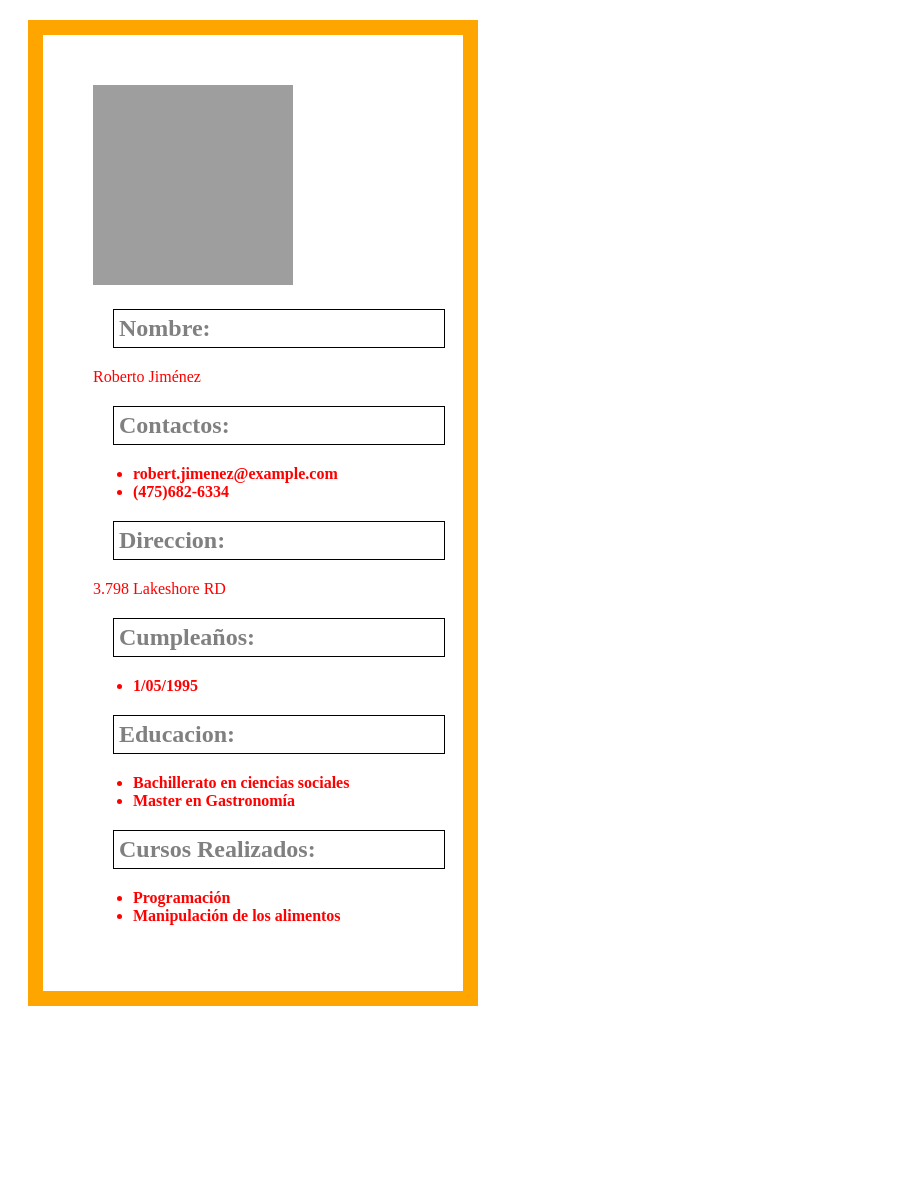
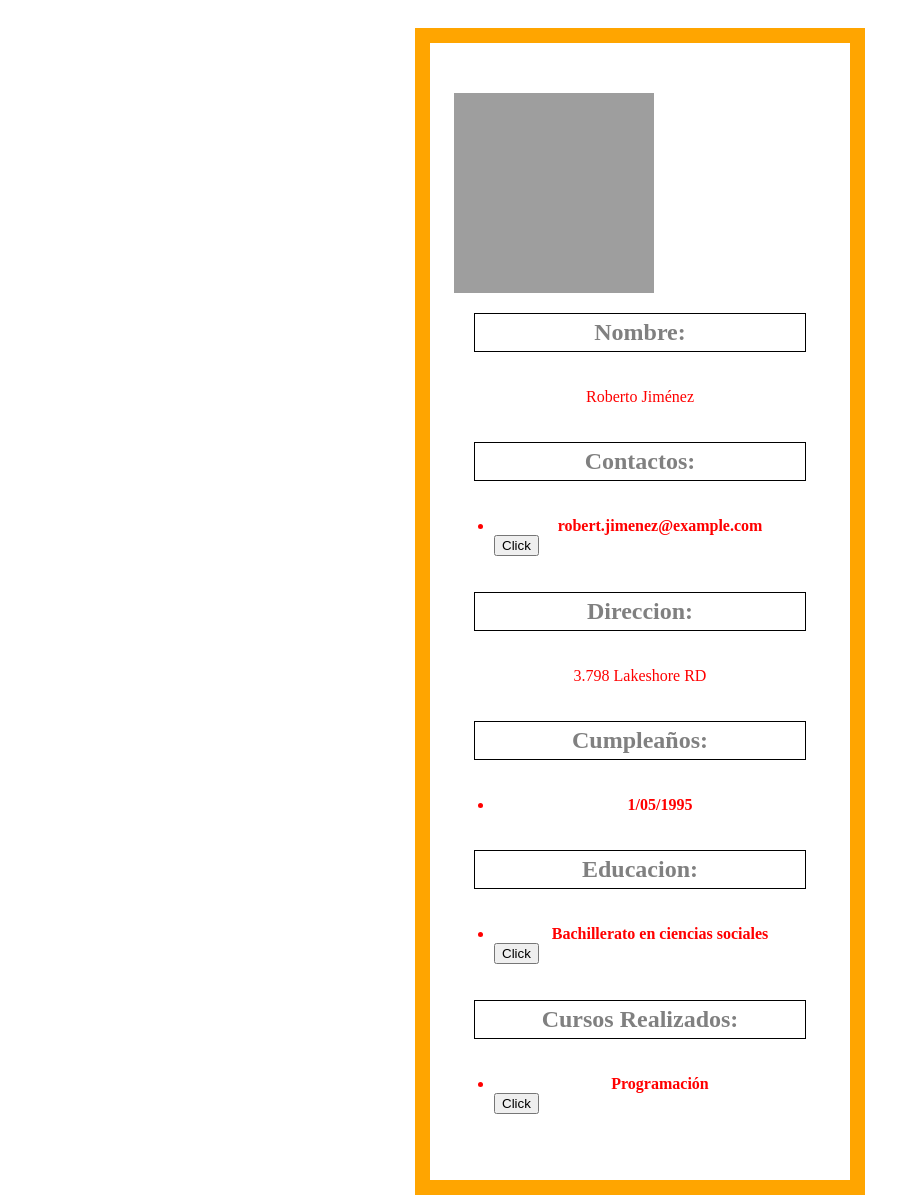
Before and after one commit to cdesquivel/CV, a plain HTML site: page index.html in a window 1280 px wide. Shown: the whole page, without its empty margins (0-900 px from the left). Before the commit the page ends 1026 px from the top, so only its background shows below. Drawn offline with Linux system fonts and the light colour scheme; grey boxes are pictures that could not be loaded; a web font is replaced by a local one.

Commit message:
CV proyecto

```diff
--- a/css/estilos.css
+++ b/css/estilos.css
@@ -1,7 +1,14 @@
+.CV {
+    display: grid;
+    justify-content: center;
+}
+
 p {
     color: red;
     width: 300;
     font-family: fuentecv;
+    text-align: center;
+
 }
 
 h1 {
@@ -12,22 +19,28 @@ h1 {
     padding: 5px;
     border: 1px solid black;
     margin: 20px;
+    text-align: center;
+
 }
 @font-face{
     font-family: fuentecv;
     src: url("PlayfairDisplay-Italic-VariableFont_wght.ttf");
+
 }
-
 li {
     font-weight: bold;
     color: red;
     font-family: fuentecv;
+    text-align: center;
+
 }
 
 section {
+    display: grid;
     width: 320px;
     padding: 50px;
     border: 15px solid orange;
     margin: 20px;
+    justify-content: center;
 
 }
--- a/index.html
+++ b/index.html
@@ -9,22 +9,26 @@
 
   </head>
 <body>
-
+    <div class="CV">
       <section>
         <img src="https://randomuser.me/api/portraits/men/29.jpg" data-int="29" data-gender="men" class=" come_in"
            height="200px" width="200px"/>
+
 
 
            <h1>Nombre:</h1>
            <p>Roberto Jiménez</p>
 
 
-
            <h1>Contactos:</h1>
 
           <ul>
-        <li>robert.jimenez@example.com</li>
-        <li>(475)682-6334</li>
+
+          <li id="demo">robert.jimenez@example.com </li>
+
+           <button type="button" id="boton">Click</button>
+
+           <script src="js/funcion.js"></script>
 
           </ul>
           <h1>Direccion:</h1>
@@ -40,17 +44,26 @@
           <h1>Educacion:</h1>
 
           <ul>
-        <li>Bachillerato en ciencias sociales</li>
-        <li>Master en Gastronomía</li>
+
+           <li id="demo2">Bachillerato en ciencias sociales</li>
+
+            <button type="button" id="boton2">Click</button>
+
+            <script src="js/funcion.js"></script>
 
           </ul>
           <h1>Cursos Realizados:</h1>
 
           <ul>
-        <li>Programación</li>
-        <li>Manipulación de los alimentos</li>
-      </ul>
+
+          <li id="demo3">Programación</li>
+
+          <button type="button" id="boton3">Click</button>
+
+          <script src="js/funcion.js"></script>
+
       </section>
+    </div>
 
 </body>
 </html>
--- a/js/funcion.js
+++ b/js/funcion.js
@@ -1,4 +1,14 @@
-document.getElementById("boton").onclick = function () {
+document.getElementById('boton').onclick = function () {
     console.log("Capturamos el evento click");
-    document.getElementById("demo").innerHTML = "Roberto Jiménez";
+    document.getElementById('demo').innerHTML = "(475)682-6334"
 }
+
+document.getElementById('boton2').onclick = function () {
+    console.log("Capturamos el evento click");
+    document.getElementById('demo2').innerHTML = "Master en Gastronomía"
+}
+
+document.getElementById('boton3').onclick = function () {
+    console.log("Capturamos el evento click");
+    document.getElementById('demo3').innerHTML = "Manipulación de los alimentos"
+}
```
Lines whose indentation alone changed are shown as unchanged.
